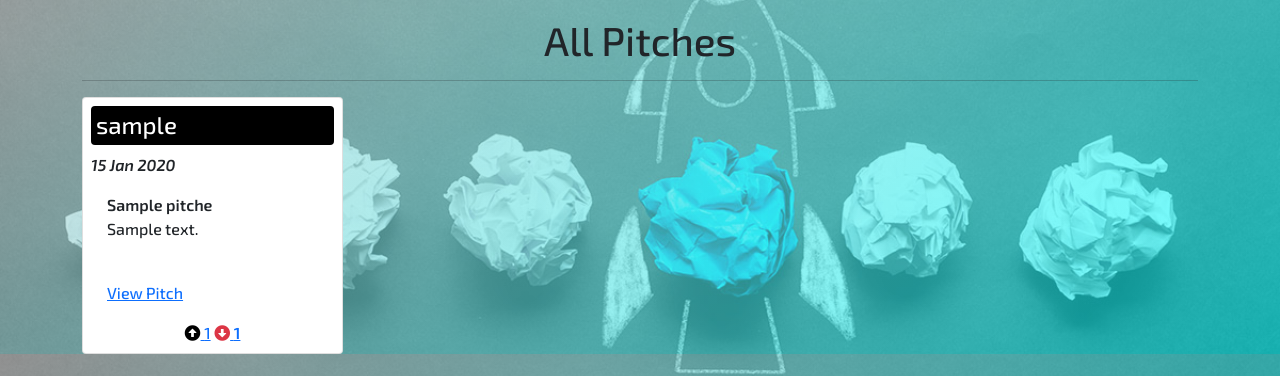
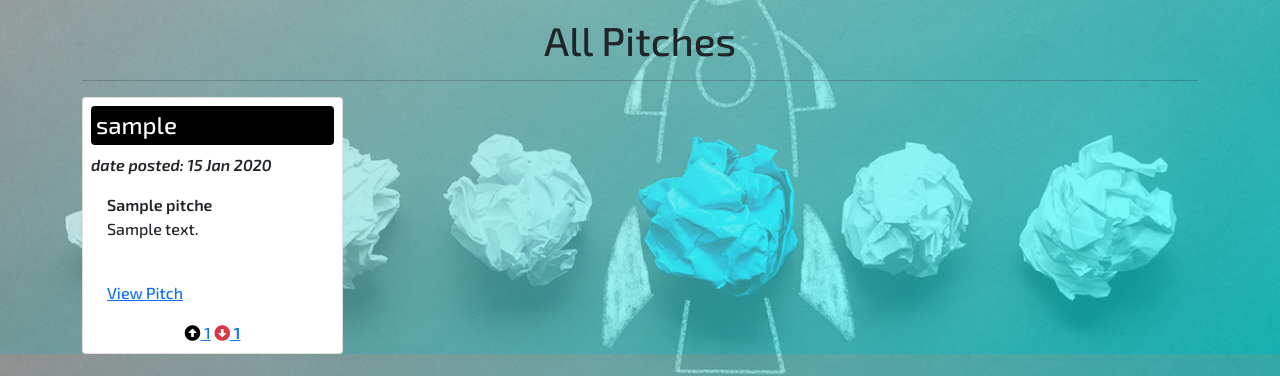
Before and after one commit to Lyonsmasawa/Pitchperfect, a Flask app: page / in a window 1280 px wide. Shown: the part 80-456 px from the top of the page. Run offline with Flask 2, Linux system fonts and the light colour scheme; tables that the repository leaves empty hold one stand-in row (values such as "Sample post"); some libraries are stand-ins or nearby versions.

Commit message:
deploy to heroku

```diff
--- a/app/templates/macros.html
+++ b/app/templates/macros.html
@@ -9,7 +9,7 @@
             <strong>
                 <h4 class="card text-white bg-black p-1">{{pitch.user.username}}</h4>
             </strong>
-            <em class="text-center p-0.2">{{pitch.posted.strftime("%d %b %Y")}}</em>
+            <em class="text-center p-0.2"> date posted: {{pitch.posted.strftime("%d %b %Y")}}</em>
             <br>
         </div>
         <div class="card-body">
```
